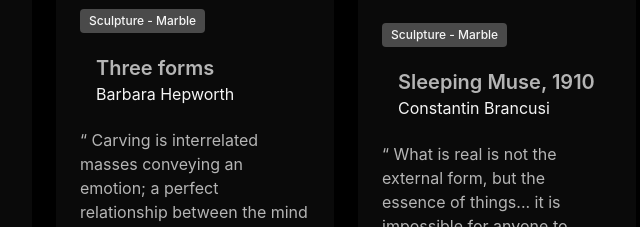
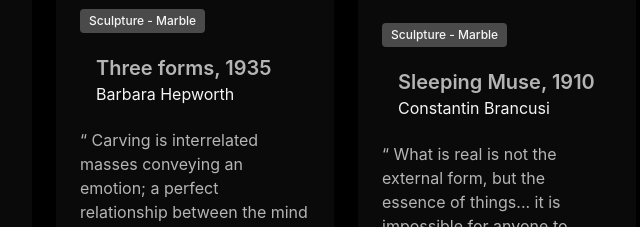
Before and after one commit to mariefourriere/frontend-project-Artcollection, a plain HTML site: page index.html in a window 1280 px wide. Shown: the part 492-719 px from the top of the page, 294-934 px from the left. Drawn offline with nearby package versions, Linux system fonts and the light colour scheme.

Commit message:
Update index.html
added a date to a sculpture

```diff
--- a/index.html
+++ b/index.html
@@ -101,7 +101,7 @@
 
               </div>
               <div class="media-content">
-                <p class="title is-5  has-text-grey-light">Three forms</p>
+                <p class="title is-5  has-text-grey-light">Three forms, 1935</p>
                 <p class="subtitle is-6  has-text-light">Barbara Hepworth</p>
               </div>
             </div>
```
